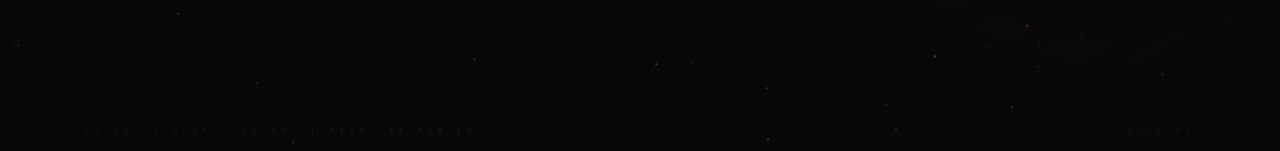
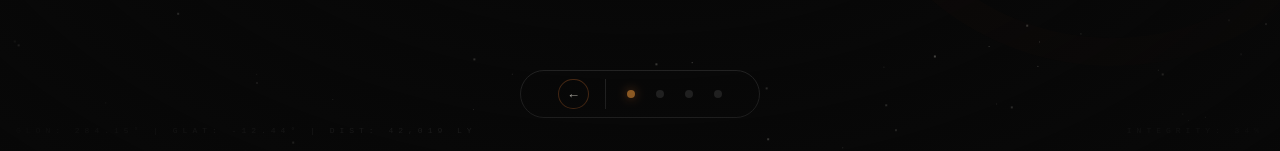
Before and after one commit to benkazadi/Portfolio, a React (Vite) app: page / in a window 1280 px wide. Shown: the part 638-789 px from the top of the page. Built offline with nearby package versions, Linux system fonts and the light colour scheme.

Commit message:
nav bar ui

```diff
--- a/src/App.jsx
+++ b/src/App.jsx
@@ -11,6 +11,13 @@ function Void() {
 		</div>
 	);
 }
+
+function Node({ id }) {
+	return(
+		<button className={'node ' + (id == 'home' ? 'selected' : '')}></button>
+	);
+}
+
 
 function App() {
 	//=== Stars & Cursor===
@@ -118,6 +125,15 @@ function App() {
 			</div>
 			<div className="main-info">
 				<Void />
+				<div className="navbar">
+					<div className='back'>
+						<button>←</button>
+					</div>
+					<Node id='home' />
+					<Node id='info' />
+					<Node id='about' />
+					<Node id='projects' />
+				</div>
 			</div>
 			<div className="vignette"></div>
 		</main>
--- a/src/styles/globals.css
+++ b/src/styles/globals.css
@@ -239,7 +239,7 @@ main {
 
 /*=== LAYER 3 ===*/
 .main-info {
-	z-index: -2;
+	z-index: 1;
 	position: absolute;
 	top: 50%;
 	left: 50%;
@@ -247,7 +247,7 @@ main {
 	width: min(30rem, 90%);
 	height: 45%;
 	display: flex;
-	justify-content: start;
+	flex-direction: column;
 }
 
 .content {
@@ -273,10 +273,48 @@ main {
 	color: var(--static-grey);
 }
 
+.navbar {
+	position: relative;
+	left: 50%;
+	top: calc(100% - 10rem);
+	translate: -50% -50%;
+	width: 15rem;
+	height: 3rem;
+	border: 1px solid var(--static-grey);
+	border-radius: 2rem;
+
+	padding: 1rem;
+	display: flex;
+	justify-content: space-evenly;
+	align-items: center;
+}
+.navbar .back {
+	border-right: 1px solid var(--static-grey);
+}
+.navbar .back button {
+	cursor: none;
+	padding: 0.4rem 0.48rem;
+	background: none;
+	margin-right: 1rem;
+	border: 1px solid var(--rust-dim);
+	border-radius: 50%;
+}
+.navbar .node {
+	width: 0.5rem;
+	height: 0.5rem;
+	border: none;
+	border-radius: 50%;
+	background-color: var(--static-grey);
+}
+.navbar .selected {
+	background-color: var(--amber-core);
+	box-shadow: 0 0 10px 1px var(--rust-dim);
+}
+
 /*=== LAYER 4 ===*/
 .vignette {
 	pointer-events: none;
-	z-index: -1;
+	z-index: 2;
 	position: absolute;
 	top: 50%;
 	left: 50%;
```
